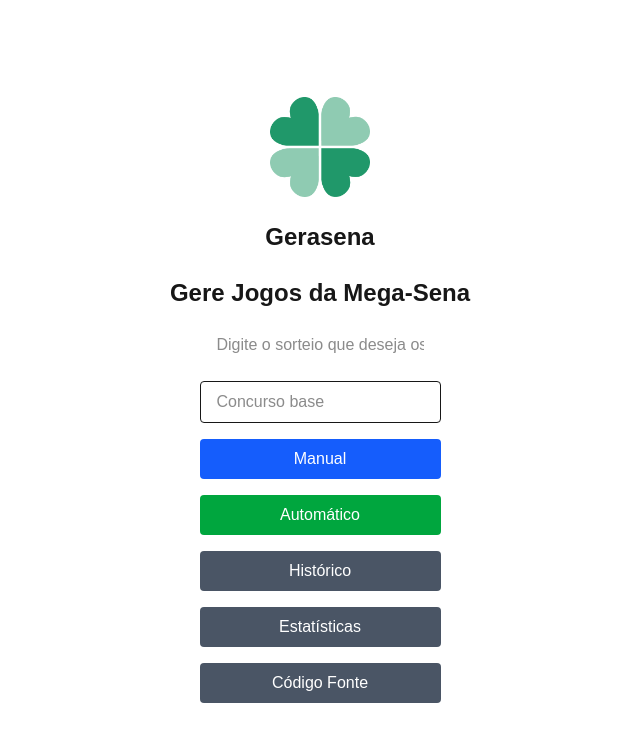
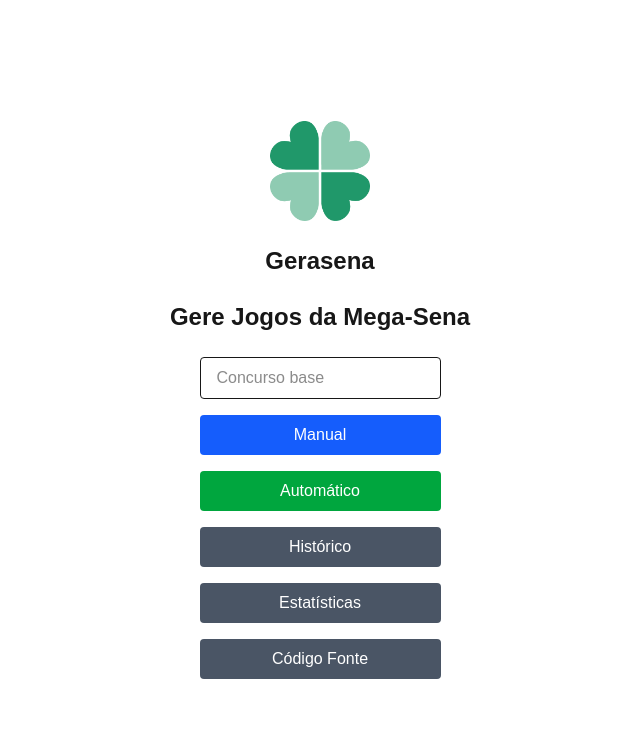
Before and after one commit to gnai-creator/gerasena.com, a Next.js app in the folder gerasena.com/: page / in a window 1280 px wide. Shown: the top 742 px of the page, without its empty margins (320-960 px from the left). Built offline with nearby package versions, Linux system fonts and the light colour scheme.

Commit message:
refactor: remover campo de entrada de texto da página inicial

```diff
--- a/gerasena.com/src/app/page.tsx
+++ b/gerasena.com/src/app/page.tsx
@@ -10,7 +10,6 @@ export default function Home() {
       <Image src="/logo.png" alt="Gerasena" width={100} height={100} />
       <h1 className="text-2xl font-bold">Gerasena</h1>
       <h1 className="text-2xl font-bold">Gere Jogos da Mega-Sena</h1>
-      <input type="text" placeholder="Digite o sorteio que deseja os palpites" />
       <div className="flex gap-4 flex-col">
         <input
           type="number"
```
